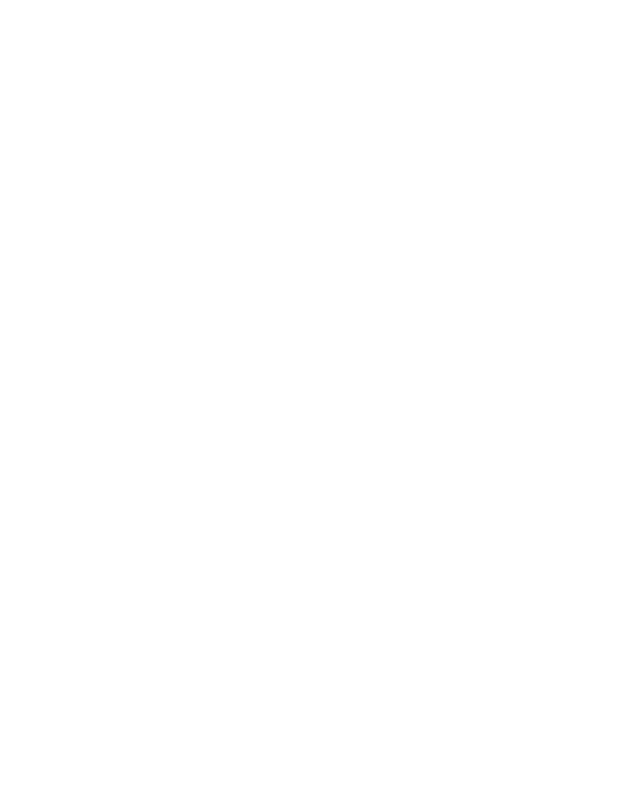
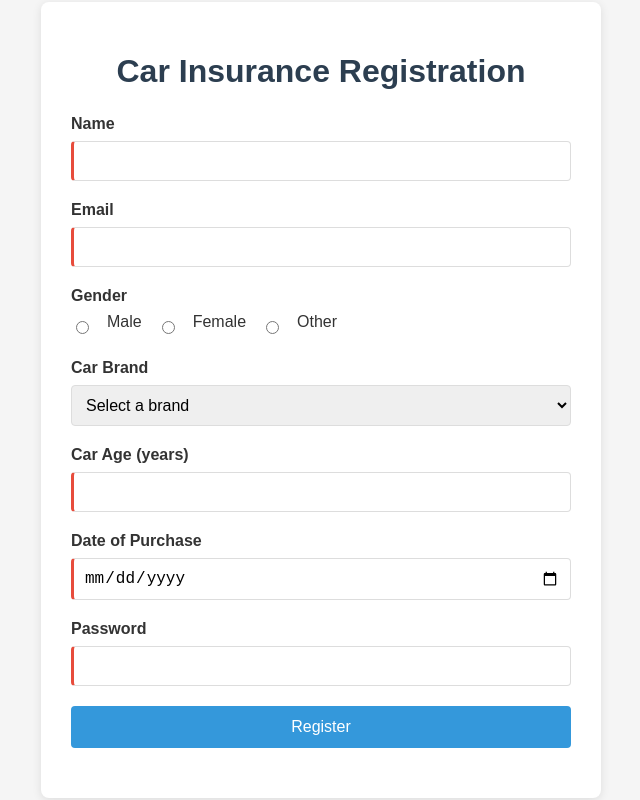
Before and after one commit to acciojob/car-insurance-form-Harshchoudhary777, a website: page main.html in a window 1280 px wide. Shown: the whole page, without its empty margins (319-959 px from the left). Drawn offline with Linux system fonts and the light colour scheme.

Commit message:
created a submission

```diff
--- a/main.html
+++ b/main.html
@@ -1,16 +1,74 @@
 <!DOCTYPE html>
+<html lang="en">
+<head>
+    <meta charset="UTF-8">
+    <meta name="viewport" content="width=device-width, initial-scale=1.0">
+    <title>Car Insurance Registration</title>
+    <link rel="stylesheet" href="styles.css">
+</head>
+<body>
+    <div class="form-container">
+        <h1>Car Insurance Registration</h1>
+        <form method="post">
+            <!-- Name Field -->
+            <div class="form-group">
+                <label for="name">Name</label>
+                <input type="text" id="name" name="name" required>
+            </div>
 
-<html>
+            <!-- Email Field -->
+            <div class="form-group">
+                <label for="email">Email</label>
+                <input type="email" id="email" name="email" required>
+            </div>
 
-<head>
-	<link rel="stylesheet" href="styles.css">
-</head>
+            <!-- Gender Field -->
+            <div class="form-group">
+                <label>Gender</label>
+                <div class="radio-group">
+                    <input type="radio" id="male" name="gender" value="male" required>
+                    <label for="male">Male</label>
+                    <input type="radio" id="female" name="gender" value="female">
+                    <label for="female">Female</label>
+                    <input type="radio" id="other" name="gender" value="other">
+                    <label for="other">Other</label>
+                </div>
+            </div>
 
-<body>
-	<!-- the entire body must be written by student -->
-    <script type="text/javascript" src="./script.js">
-</script>
+            <!-- Car Brands Field -->
+            <div class="form-group">
+                <label for="cars">Car Brand</label>
+                <select id="cars" name="cars">
+                    <option value="">Select a brand</option>
+                    <option value="bmw">BMW</option>
+                    <option value="audi">Audi</option>
+                    <option value="mercedes">Mercedes</option>
+                </select>
+            </div>
 
+            <!-- Car Age Field -->
+            <div class="form-group">
+                <label for="carage">Car Age (years)</label>
+                <input type="number" id="carage" name="carage" required>
+            </div>
+
+            <!-- Date of Purchase Field -->
+            <div class="form-group">
+                <label for="dop">Date of Purchase</label>
+                <input type="date" id="dop" name="dop" required>
+            </div>
+
+            <!-- Password Field -->
+            <div class="form-group">
+                <label for="password">Password</label>
+                <input type="password" id="password" name="password" required>
+            </div>
+
+            <!-- Submit Button -->
+            <div class="form-group">
+                <button type="submit">Register</button>
+            </div>
+        </form>
+    </div>
 </body>
-
 </html>
--- a/styles.css
+++ b/styles.css
@@ -1,2 +1,91 @@
 
 /* Your CSS Code here. */
+body {
+    font-family: Arial, sans-serif;
+    background-color: #f5f5f5;
+    margin: 0;
+    padding: 0;
+    display: flex;
+    justify-content: center;
+    align-items: center;
+    min-height: 100vh;
+}
+
+.form-container {
+    background-color: white;
+    padding: 30px;
+    border-radius: 8px;
+    box-shadow: 0 2px 10px rgba(0, 0, 0, 0.1);
+    width: 100%;
+    max-width: 500px;
+}
+
+h1 {
+    color: #2c3e50;
+    text-align: center;
+    margin-bottom: 25px;
+}
+
+.form-group {
+    margin-bottom: 20px;
+}
+
+label {
+    display: block;
+    margin-bottom: 8px;
+    font-weight: bold;
+    color: #333;
+}
+
+input[type="text"],
+input[type="email"],
+input[type="number"],
+input[type="date"],
+input[type="password"],
+select {
+    width: 100%;
+    padding: 10px;
+    border: 1px solid #ddd;
+    border-radius: 4px;
+    box-sizing: border-box;
+    font-size: 16px;
+}
+
+.radio-group {
+    display: flex;
+    gap: 15px;
+    margin-top: 5px;
+}
+
+.radio-group label {
+    font-weight: normal;
+    display: flex;
+    align-items: center;
+    gap: 5px;
+}
+
+button[type="submit"] {
+    background-color: #3498db;
+    color: white;
+    border: none;
+    padding: 12px 20px;
+    border-radius: 4px;
+    cursor: pointer;
+    font-size: 16px;
+    width: 100%;
+    transition: background-color 0.3s;
+}
+
+button[type="submit"]:hover {
+    background-color: #2980b9;
+}
+
+input:required, select:required {
+    border-left: 3px solid #e74c3c;
+}
+
+input:focus, select:focus {
+    outline: none;
+    border-color: #3498db;
+    box-shadow: 0 0 5px rgba(52, 152, 219, 0.5);
+}
```
